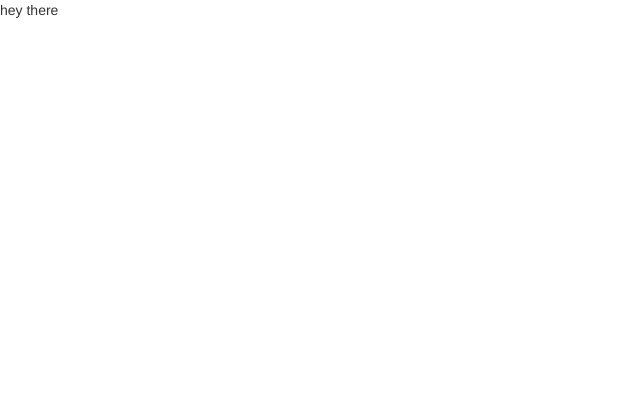
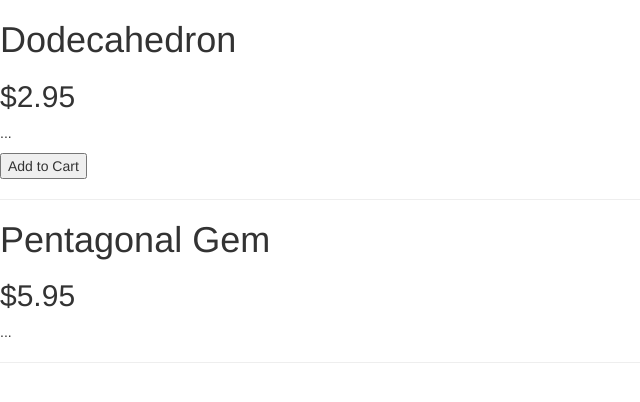
Before and after one commit to IN3D/gemstore, a plain HTML site: page index.html in a window 1280 px wide. Shown: the whole page, without its empty margins (0-640 px from the left). Drawn offline with Linux system fonts and the light colour scheme.

Commit message:
completed level 1

```diff
--- a/assets/main.js
+++ b/assets/main.js
@@ -1 +1,21 @@
 var app = angular.module('store', []);
+
+app.controller('StoreController', function() {
+    this.products = gems;
+});
+
+var gems = [
+    {
+        name: 'Dodecahedron',
+        price: 2.95,
+        description: '...',
+        canPurchase: true,
+        soldOut: true,
+    },
+    {
+        name: "Pentagonal Gem",
+        price: 5.95,
+        description: "...",
+        canPurchase: false,
+    }
+];
--- /dev/null
+++ b/assets/min/main-min.js
@@ -0,0 +1 @@
+var app=angular.module("store",[]);app.controller("StoreController",function(){this.products=gems});var gems=[{name:"Dodecahedron",price:2.95,description:"...",canPurchase:!0,soldOut:!0},{name:"Pentagonal Gem",price:5.95,description:"...",canPurchase:!1}];
--- a/index.html
+++ b/index.html
@@ -5,7 +5,14 @@
         <script type="text/javascript" src="assets/angular.min.js"></script>
         <script type="text/javascript" src="assets/main.js"></script>
     </head>
-    <body>
-        <p>{{"hey" + " there"}}</p>
+    <body ng-controller="StoreController as store">
+        <div ng-repeat="product in store.products">
+            <h1> {{product.name}} </h1>
+            <h2> ${{product.price}} </h2>
+            <p> {{product.description}} </p>
+            <button ng-show="product.canPurchase"> Add to Cart </button>
+            <hr/>
+        </div>
+
     </body>
 </html>
```
